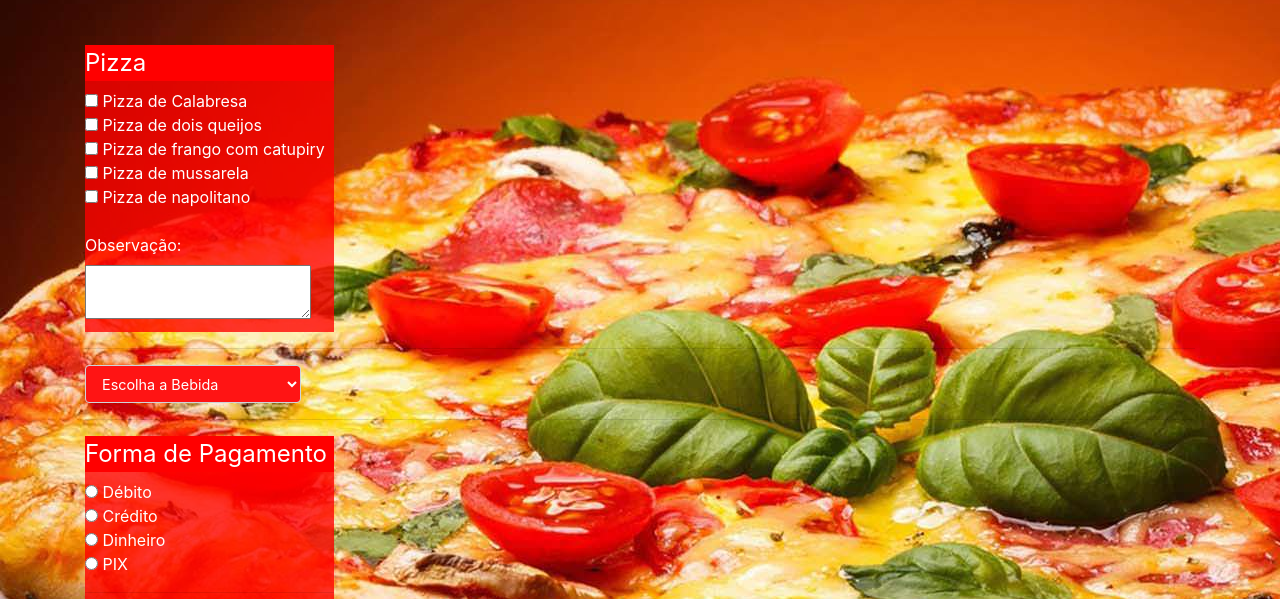
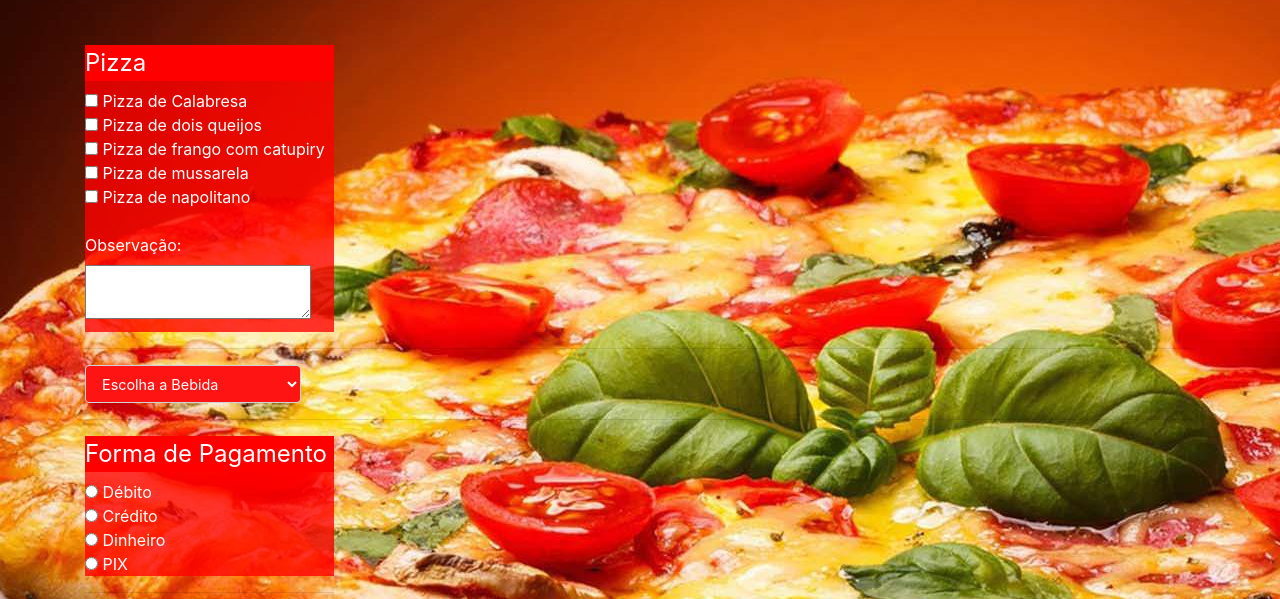
Before and after one commit to joao-brito/joao_otavio, a plain HTML site: page pedido.html in a window 1280 px wide. Shown: the part 172-771 px from the top of the page. Drawn offline with nearby package versions, Linux system fonts and the light colour scheme.

Commit message:
Update pizzaria.css

```diff
--- a/css/pizzaria.css
+++ b/css/pizzaria.css
@@ -49,7 +49,7 @@ table {
 .formpag {
     color: white;
     width: 249px;
-    height: 214px;
+    height: 140px;
 }
 
 .sobre {
```
